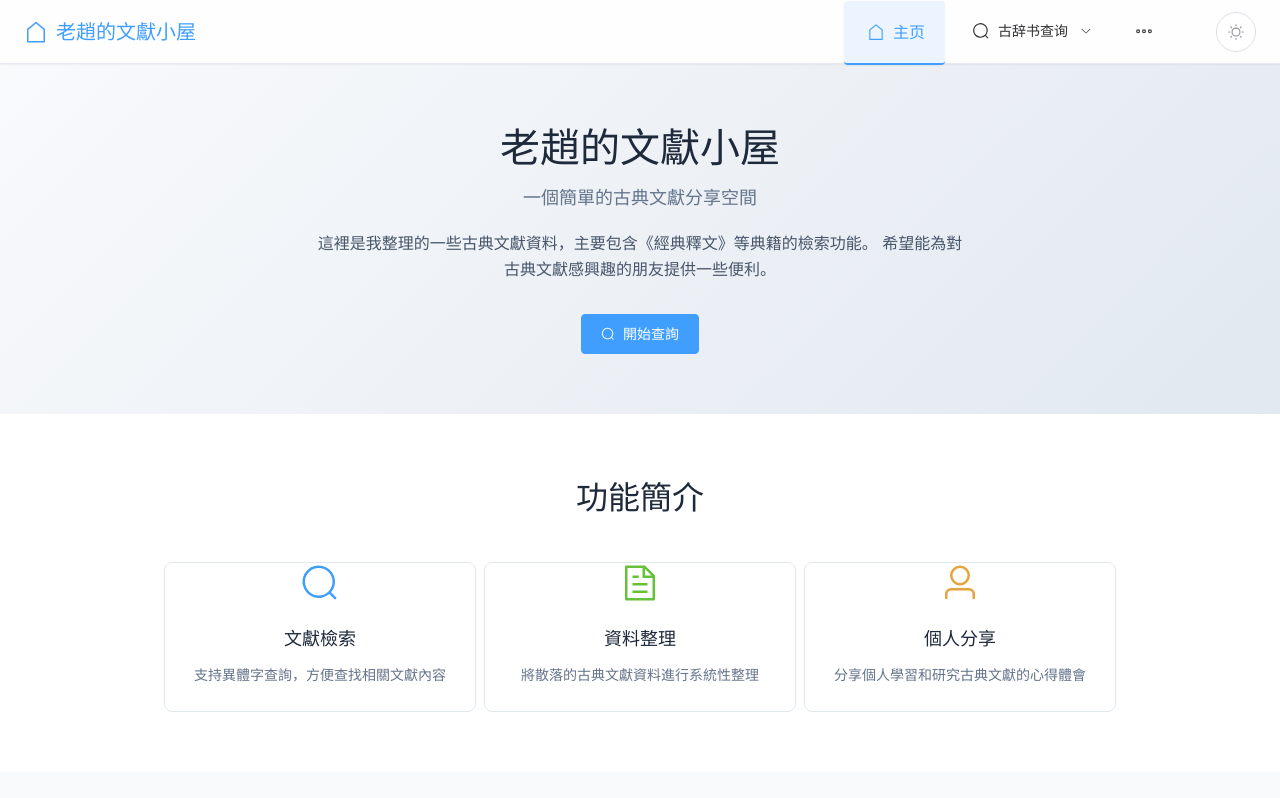
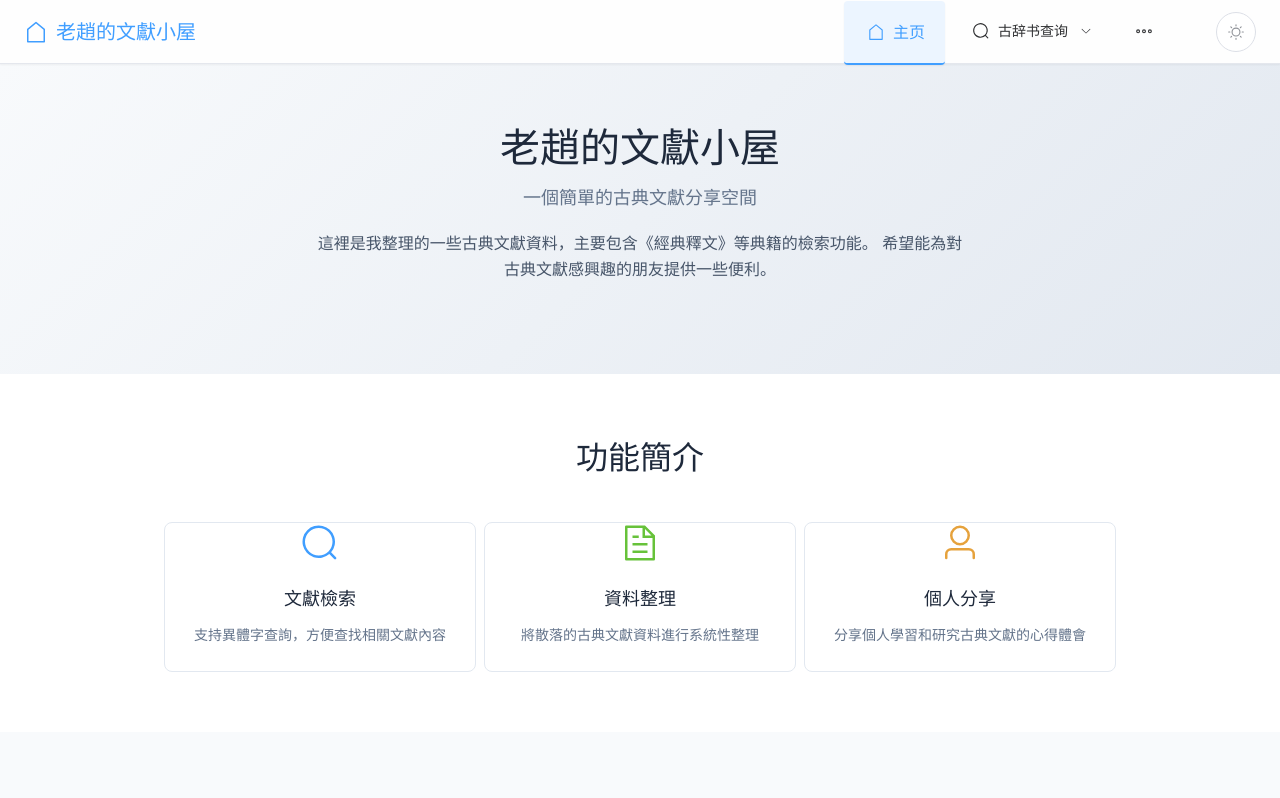
Before and after one commit to SerenityFlowers/vuetest, a Vue app: page / in a window 1280 px wide. Shown: the top 798 px of the page. Built offline with nearby package versions, Linux system fonts and the light colour scheme.

Commit message:
chore: upload all project files

```diff
--- a/src/views/Home.vue
+++ b/src/views/Home.vue
@@ -10,14 +10,7 @@
           希望能為對古典文獻感興趣的朋友提供一些便利。
         </p>
         <div class="welcome-actions">
-          <el-button
-            type="primary"
-            size="large"
-            :icon="Search"
-            @click="goToSearch"
-          >
-            開始查詢
-          </el-button>
+
         </div>
       </div>
     </div>
```
